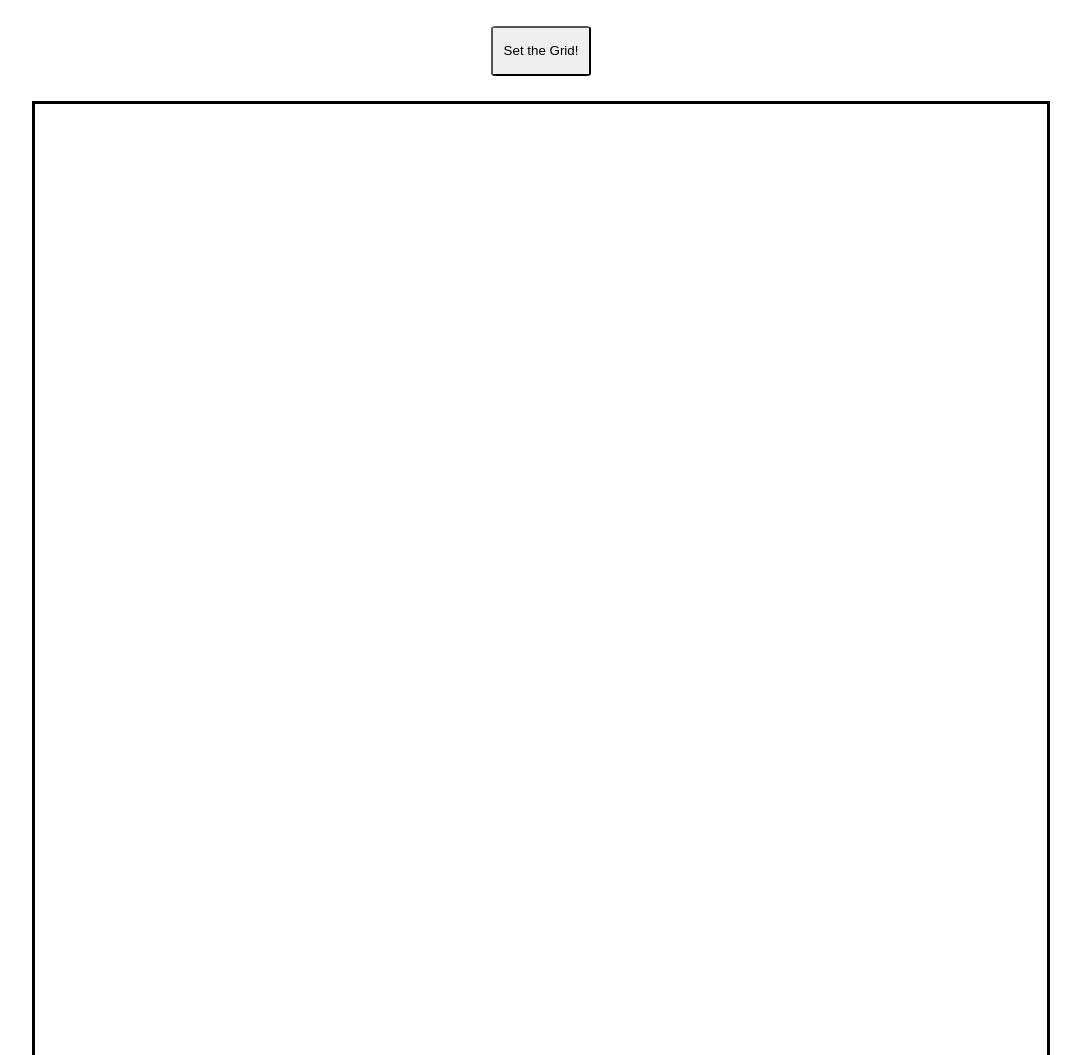
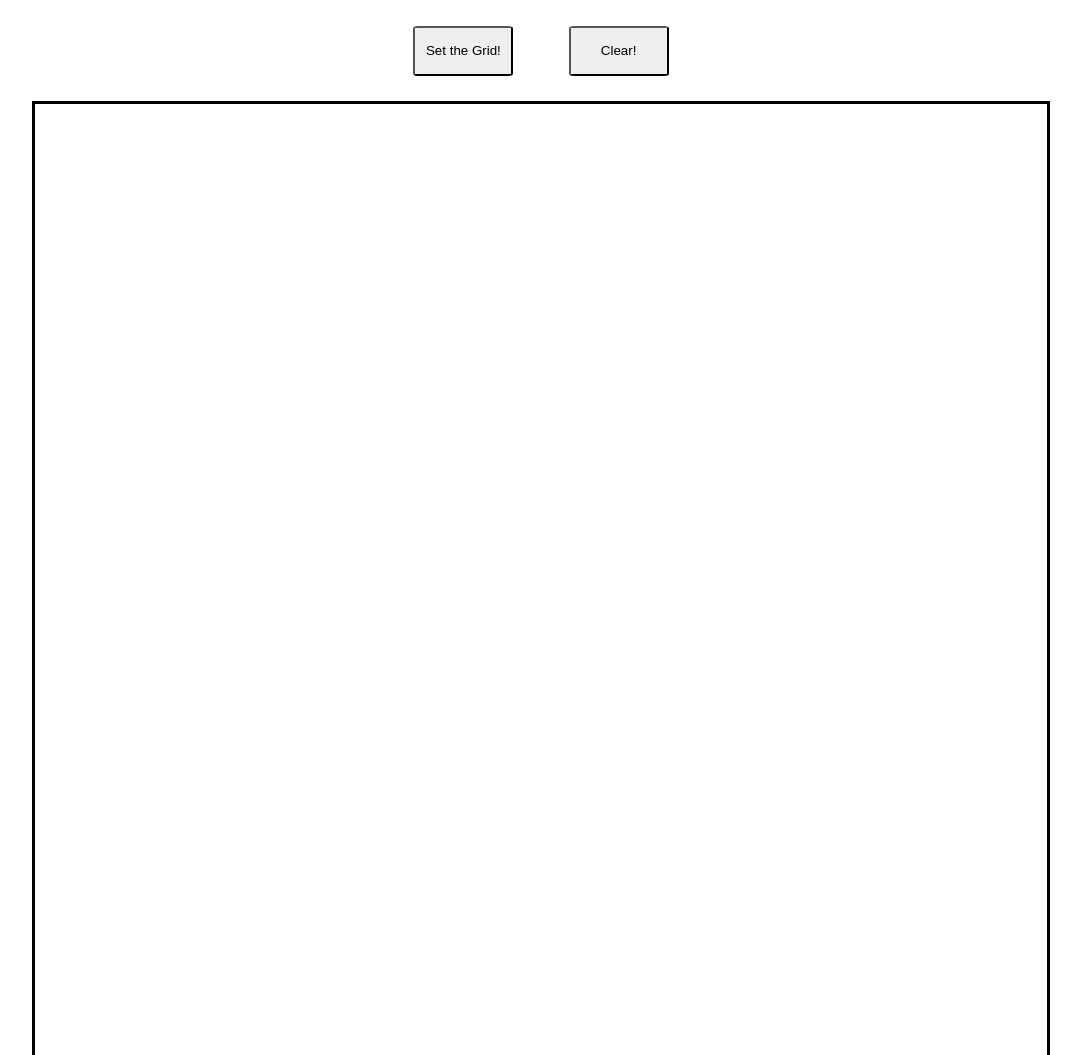
Before and after one commit to HezerSantos/Etch-a-Sketch, a plain HTML site: page index.html in a window 1280 px wide. Shown: the top 1055 px of the page, without its empty margins (99-1180 px from the left). Drawn offline with Linux system fonts and the light colour scheme.

Commit message:
Created and styled clear button

```diff
--- a/index.html
+++ b/index.html
@@ -8,7 +8,8 @@
 </head>
 <body>
     <div class = "buttonContainer">
-        <button id = 'gridButton'>Set the Grid!</button>
+        <button class = "gridButton" id = 'gridButton'>Set the Grid!</button>
+        <button class = "gridButton" id = "clearButton">Clear!</button>
     </div>
     <div class = "squareGridContainer">
         <div class = "squareGrid" id = 'container'></div>
--- a/style.css
+++ b/style.css
@@ -5,7 +5,7 @@
 .buttonContainer{
     text-align: center;
 }
-#gridButton{
+.gridButton{
     height: 50px;
     width: 100px;
     border-radius: 5%;
```
